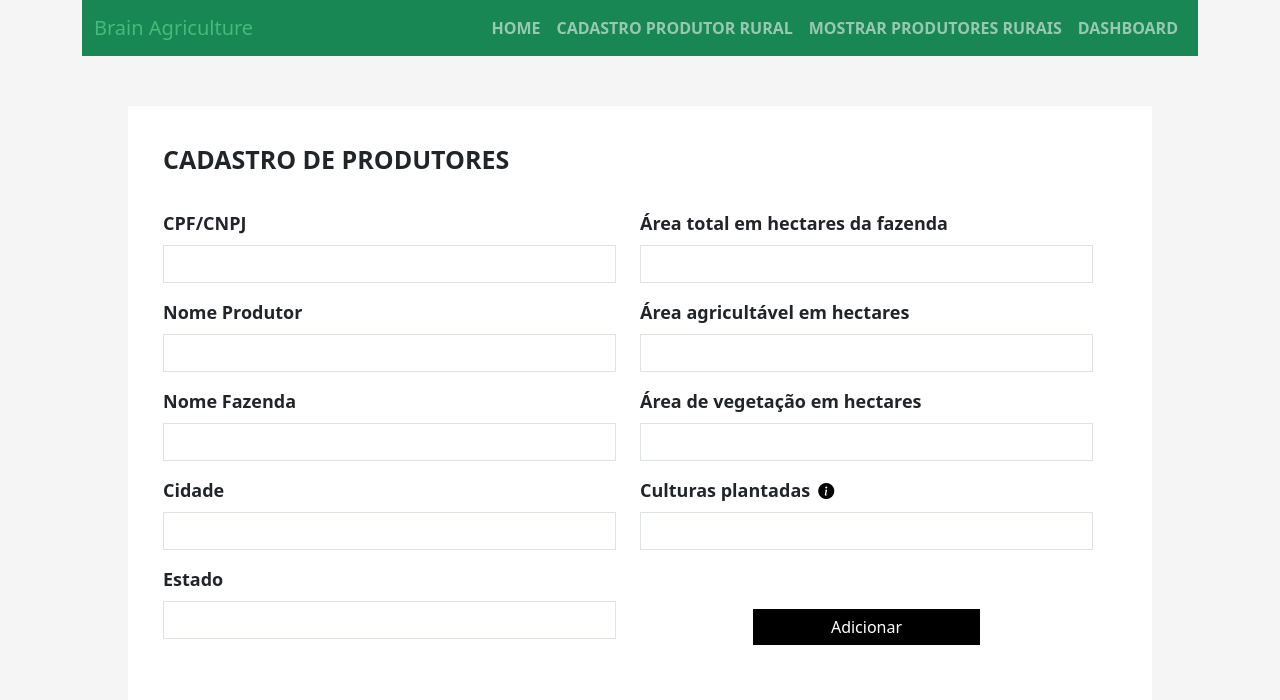
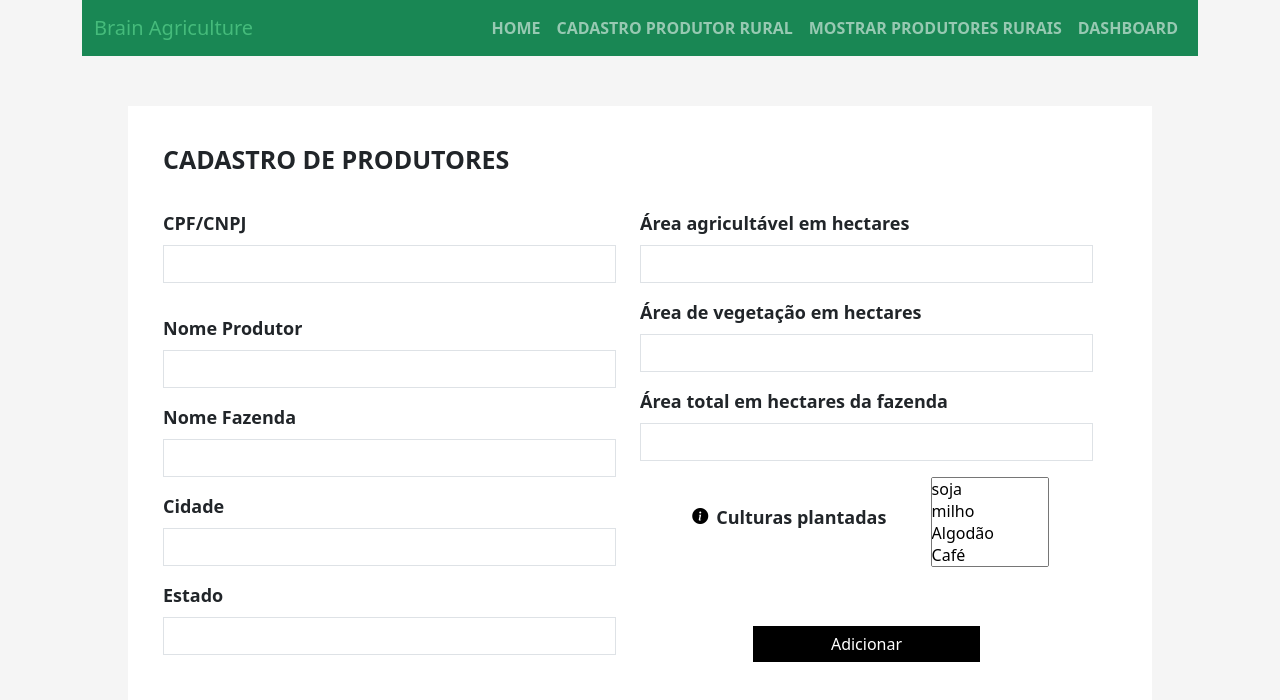
Before and after one commit to thi899/serasa-app, a React (Create React App) app: page /create-user in a window 1280 px wide. Shown: the top 700 px of the page. Built offline with nearby package versions, Linux system fonts and the light colour scheme.

Commit message:
feat(): add fix post and put]

```diff
--- a/package.json
+++ b/package.json
@@ -12,9 +12,11 @@
     "axios": "^1.6.2",
     "bootstrap": "^5.3.2",
     "bootstrap-icons": "^1.11.3",
+    "chart.js": "^4.4.4",
     "cors": "^2.8.5",
     "express": "^4.19.2",
     "react": "^18.2.0",
+    "react-chartjs-2": "^5.2.0",
     "react-dom": "^18.2.0",
     "react-hook-form": "^7.53.0",
     "react-router-dom": "^6.16.0",
--- a/src/App.js
+++ b/src/App.js
@@ -3,9 +3,9 @@ import CreateUser from "./components/User/CreateUser";
 import ShowUser from "./components/User/ShowUser";
 import { Route, Routes } from "react-router-dom";
 import EditUser from "./components/User/EditUser";
-import User from "./components/User/User";
 import Header from "./components/Common/Header";
 import Home from "./components/Layout/Home";
+
 function App() {
   return (
     <div className="App">
@@ -16,7 +16,6 @@ function App() {
 
             <Route path="/" element={<Home />} />
             <Route path="/edit-user/:id" element={<EditUser />} />
-            <Route path="/user/:id" element={<User />} />
             <Route path="/create-user" element={<CreateUser />} />
             <Route path="/show-user" element={<ShowUser />} />
           </Routes>
--- a/src/components/User/CreateUser.js
+++ b/src/components/User/CreateUser.js
@@ -1,8 +1,8 @@
 import React, { useState } from 'react'
-import {useNavigate } from "react-router-dom";
+import { useNavigate } from "react-router-dom";
 import Loader from '../Common/Loader';
 import './User.css';
-import {cpfMask} from '../../masks/cpf-mask.js'
+import { cpfMask } from '../../masks/cpf-mask.js'
 import axios from "axios";
 
 const CreateUser = () => {
@@ -23,11 +23,54 @@ const CreateUser = () => {
         culturas_plantadas: ""
     });
 
-    const [errorMessage, setErrorMessage] = React.useState("");
+    const [errorMessageCpfCnpj, setErrorMessageCpfCnpj] = useState("");
+
+    const [errorMessageTotalAreaFarm, setErrorMessageTotalAreaFarm] = useState("");
+
+    const [isDisabled, setDisabled] = useState(false);
 
     const handleInput = (event) => {
         event.preventDefault();
         const { name, value } = event.target;
+
+        setUser({ ...user, [name]: value });
+    }
+
+    const handleSelectInput = (event) => {
+        event.preventDefault();
+        const { name } = event.target;
+
+        const select = document.getElementById("culturas_plantadas");
+        const options = select.options;
+        let listSelectOptions = [""];
+        let value = "";
+
+        for (var i = 0; i < options.length; i++) {
+            if (options[i].selected) {
+                listSelectOptions.push(options[i].value);
+
+                value = listSelectOptions.toString().replace(",", "");
+                console.log(value)
+            }
+        }
+
+        setUser({ ...user, [name]: value });
+    }
+
+    const handleTotalFarmAreaInput = (event) => {
+        event.preventDefault();
+
+        const { name, value } = event.target;
+
+        if (+user.area_vegetacao_hectares + +user.area_agricultavel_hectares > value) {
+            setErrorMessageTotalAreaFarm("A soma de área agrícultável e vegetação, não pode ser maior que a área total da fazenda");
+            setDisabled(true);
+        }
+
+        else {
+            setErrorMessageTotalAreaFarm("");
+            setDisabled(false);
+        }
 
         setUser({ ...user, [name]: value });
     }
@@ -45,12 +88,14 @@ const CreateUser = () => {
 
         console.log("onlyNumbersValue", onlyNumbersValue)
 
-        if(onlyNumbersValue?.length !== 11 || onlyNumbersValue?.length !== 14) {
-            setErrorMessage("Cpf ou Cnpj Inválido")
+        if (onlyNumbersValue?.length !== 11 || onlyNumbersValue?.length !== 14) {
+            setErrorMessageCpfCnpj("Cpf ou Cnpj Inválido");
+            setDisabled(true);
         }
 
-                        if(onlyNumbersValue?.length === 11 ||  onlyNumbersValue?.length === 14 || onlyNumbersValue === undefined) {
-                        setErrorMessage("")
+        if (onlyNumbersValue?.length === 11 || onlyNumbersValue?.length === 14 || onlyNumbersValue === undefined) {
+            setErrorMessageCpfCnpj("");
+            setDisabled(false);
         }
 
 
@@ -76,7 +121,8 @@ const CreateUser = () => {
                             area_total_hectares_fazenda: "",
                             area_agricultavel_hectares: "",
                             area_vegetacao_hectares: "",
-                        culturas_plantadas: ""})
+                            culturas_plantadas: ""
+                        })
                         navigate('/show-user');
                     } else {
                         console.error('Form submission failed!');
@@ -88,7 +134,7 @@ const CreateUser = () => {
 
         } catch (error) {
             setError(error.message);
-        } finally{
+        } finally {
             setIsLoading(false);
         }
     }
@@ -103,52 +149,63 @@ const CreateUser = () => {
             <form className='row' onSubmit={handleSubmit}>
                 <div className='column'>
 
-                <div className="col-smmb-3">
+                    <div className="mb-3">
                         <label for="name" className="form-label">CPF/CNPJ</label>
-                    <input maxLength={18} type="text" className="form-control" id="cpf_cnpj" name="cpf_cnpj" value={user.cpf_cnpj} onChange={handleCpfInput} />
-                    {errorMessage && <div className="error-message"> {errorMessage} </div>}
+                        <input required maxLength={18} type="text" className="form-control" id="cpf_cnpj" name="cpf_cnpj" value={user.cpf_cnpj} onChange={handleCpfInput} />
+                        {errorMessageCpfCnpj &&  <span className="error-message"> <i class="mx-1 fa fa-exclamation-circle text-danger bg-light border-0" aria-hidden="true"></i> {errorMessageCpfCnpj} </span>}
                     </div>
                     <div className="mb-3 mt-3">
                         <label for="nome_produtor" className="form-label">Nome Produtor</label>
-                    <input type="text" className="form-control" id="nome_produtor" name="nome_produtor" value={user.nome_produtor} onChange={handleInput} />
+                        <input required type="text" className="form-control" id="nome_produtor" name="nome_produtor" value={user.nome_produtor} onChange={handleInput} />
                     </div>
                     <div className="mb-3">
                         <label for="pwd" className="form-label">Nome Fazenda</label>
-                    <input type="text" className="form-control" id="nome_fazenda" name="nome_fazenda" value={user.nome_fazenda} onChange={handleInput} />
+                        <input required type="text" className="form-control" id="nome_fazenda" name="nome_fazenda" value={user.nome_fazenda} onChange={handleInput} />
                     </div>
                     <div className="mb-3">
                         <label for="pwd" className="form-label">Cidade</label>
-                    <input type="text" className="form-control" id="cidade" name="cidade" value={user.cidade} onChange={handleInput} />
+                        <input required type="text" className="form-control" id="cidade" name="cidade" value={user.cidade} onChange={handleInput} />
                     </div>
                     <div className="mb-3">
                         <label for="pwd" className="form-label">Estado</label>
-                    <input type="text" className="form-control" id="estado" name="estado" value={user.estado} onChange={handleInput} />
+                        <input required type="text" className="form-control" id="estado" name="estado" value={user.estado} onChange={handleInput} />
                     </div>
 
                 </div>
 
                 <div className='column'>
                     <div className="mb-3">
-                    <label for="pwd" className="form-label">Área total em hectares da fazenda</label>
-                    <input type="text" className="form-control" id="area_total_hectares_fazenda" name="area_total_hectares_fazenda" value={user.area_total_hectares_fazenda} onChange={handleInput} />
-                </div>
-                <div className="mb-3">
                         <label for="pwd" className="form-label">Área agricultável em hectares</label>
-                    <input type="text" className="form-control" id="area_agricultavel_hectares" name="area_agricultavel_hectares" value={user.area_agricultavel_hectares} onChange={handleInput} />
+                        <input required type="number" className="form-control" id="area_agricultavel_hectares" name="area_agricultavel_hectares" value={user.area_agricultavel_hectares} onChange={handleInput} />
                     </div>
                     <div className="mb-3">
                         <label for="pwd" className="form-label">Área de vegetação em hectares</label>
-                    <input type="text" className="form-control" id="area_vegetacao_hectares" name="area_vegetacao_hectares" value={user.area_vegetacao_hectares} onChange={handleInput} />
+                        <input required type="number" className="form-control" id="area_vegetacao_hectares" name="area_vegetacao_hectares" value={user.area_vegetacao_hectares} onChange={handleInput} />
                     </div>
                     <div className="mb-3">
-                    <label for="pwd" className="form-label">Culturas plantadas</label>
-                    <button type="button" class="btn-icon-info mx-2" data-toggle="tooltip" data-placement="top" title="Soja, Milho, Algodão, Café, Cana de Açucar">
+                        <label for="pwd" className="form-label">Área total em hectares da fazenda</label>
+                        <input required type="number" className="form-control" id="area_total_hectares_fazenda" name="area_total_hectares_fazenda" value={user.area_total_hectares_fazenda} onChange={handleTotalFarmAreaInput} />
+                        {errorMessageTotalAreaFarm &&  <span className="error-message"> <i class="mx-1 fa fa-exclamation-circle text-danger bg-light border-0" aria-hidden="true"></i> {errorMessageTotalAreaFarm} </span>}
+                    </div>
+
+                    <div className="d-flex justify-content-evenly align-items-center mb-3">
+                        <div class="d-flex align-items-start">
+                            <button type="button" class="btn-icon-info mx-2" data-toggle="tooltip" data-placement="top" title="Mantenha pressionado o botão Ctrl (Windows) ou Command (Mac) para selecionar várias opções.">
                                 <i class="bi bi-info-circle-fill"></i>
                             </button>
-                    <input type="text" className="form-control" id="culturas_plantadas" name="culturas_plantadas" value={user.culturas_plantadas} onChange={handleInput} />
+                            <label for="pwd" className="form-label">Culturas plantadas</label>
+                        </div>
+
+                        <select required onChange={handleSelectInput} name="culturas_plantadas" id="culturas_plantadas" multiple>
+                            <option value="soja">soja</option>
+                            <option value="milho">milho</option>
+                            <option value="Algodão">Algodão</option>
+                            <option value="Café">Café</option>
+                            <option value="Cana de Açucar">Cana de Açucar</option>
+                        </select>
                     </div>
                     <div className="container_button-submit">
-                <button type="submit" className="btn btn-primary submit-btn">Adicionar</button>
+                        <button disabled={isDisabled ? true : false} type="submit" className="btn btn-primary submit-btn">Adicionar</button>
                     </div>
 
                 </div>
--- a/src/components/User/EditUser.js
+++ b/src/components/User/EditUser.js
@@ -3,7 +3,7 @@ import React, { useEffect, useState } from "react";
 import { useParams, useNavigate } from "react-router-dom";
 import Loader from "../Common/Loader";
 import "./User.css";
-import {cpfMask} from '../../masks/cpf-mask.js'
+import { cpfMask } from '../../masks/cpf-mask.js'
 
 const EditUser = () => {
   const [user, setUser] = useState([]);
@@ -12,7 +12,13 @@ const EditUser = () => {
   const { id } = useParams();
   const navigate = useNavigate();
   const getUserApi = "http://localhost:5000/users";
-  const [errorMessage, setErrorMessage] = React.useState("");
+
+
+  const [errorMessageCpfCnpj, setErrorMessageCpfCnpj] = useState("");
+
+  const [errorMessageTotalAreaFarm, setErrorMessageTotalAreaFarm] = useState("");
+
+  const [isDisabled, setDisabled] = useState(false);
 
   useEffect(() => {
     getUser();
@@ -28,6 +34,45 @@ const EditUser = () => {
         console.log(err);
       });
   };
+
+  const handleSelectInput = (event) => {
+    event.preventDefault();
+    const { name } = event.target;
+
+    const select = document.getElementById("culturas_plantadas");
+    const options = select.options;
+    let listSelectOptions = [""];
+    let value = "";
+
+    for (var i = 0; i < options.length; i++) {
+      if (options[i].selected) {
+        listSelectOptions.push(options[i].value);
+
+        value = listSelectOptions.toString().replace(",", "");
+        console.log(value)
+      }
+    }
+
+    setUser({ ...user, [name]: value });
+  }
+
+  const handleTotalFarmAreaInput = (event) => {
+    event.preventDefault();
+
+    const { name, value } = event.target;
+
+    if (+user.area_vegetacao_hectares + +user.area_agricultavel_hectares > value) {
+      setErrorMessageTotalAreaFarm("A soma de área agrícultável e vegetação, não pode ser maior que a área total da fazenda");
+      setDisabled(true);
+    }
+
+    else {
+      setErrorMessageTotalAreaFarm("");
+      setDisabled(false);
+    }
+
+    setUser({ ...user, [name]: value });
+  }
 
   const handleInput = (e) => {
     e.preventDefault();
@@ -49,12 +94,12 @@ const EditUser = () => {
 
     console.log("onlyNumbersValue", onlyNumbersValue)
 
-    if(onlyNumbersValue?.length !== 11 || onlyNumbersValue?.length !== 14) {
-        setErrorMessage("Cpf ou Cnpj Inválido")
+    if (onlyNumbersValue?.length !== 11 || onlyNumbersValue?.length !== 14) {
+      setErrorMessageCpfCnpj("Cpf ou Cnpj Inválido")
     }
 
-                    if(onlyNumbersValue?.length === 11 ||  onlyNumbersValue?.length === 14 || onlyNumbersValue === undefined) {
-                    setErrorMessage("")
+    if (onlyNumbersValue?.length === 11 || onlyNumbersValue?.length === 14 || onlyNumbersValue === undefined) {
+      setErrorMessageCpfCnpj("")
     }
 
 
@@ -94,55 +139,67 @@ const EditUser = () => {
         {error && <p>Error: {error}</p>}
         <p>Editar Cadastro de Produtores</p>
       </div>
+
       <form className='row' onSubmit={handleSubmit}>
         <div className='column'>
 
-            <div className="col-smmb-3">
+          <div className="mb-3">
             <label for="name" className="form-label">CPF/CNPJ</label>
-                <input maxLength={18} type="text" className="form-control" id="cpf_cnpj" name="cpf_cnpj" value={user.cpf_cnpj} onChange={handleCpfInput} />
-                {errorMessage && <div className="error-message"> {errorMessage} </div>}
+            <input required maxLength={18} type="text" className="form-control" id="cpf_cnpj" name="cpf_cnpj" value={user.cpf_cnpj} onChange={handleCpfInput} />
+            {errorMessageCpfCnpj && <span className="error-message"> <i class="mx-1 fa fa-exclamation-circle text-danger bg-light border-0" aria-hidden="true"></i> {errorMessageCpfCnpj} </span>}
           </div>
           <div className="mb-3 mt-3">
             <label for="nome_produtor" className="form-label">Nome Produtor</label>
-                <input type="text" className="form-control" id="nome_produtor" name="nome_produtor" value={user.nome_produtor} onChange={handleInput} />
+            <input required type="text" className="form-control" id="nome_produtor" name="nome_produtor" value={user.nome_produtor} onChange={handleInput} />
           </div>
           <div className="mb-3">
             <label for="pwd" className="form-label">Nome Fazenda</label>
-                <input type="text" className="form-control" id="nome_fazenda" name="nome_fazenda" value={user.nome_fazenda} onChange={handleInput} />
+            <input required type="text" className="form-control" id="nome_fazenda" name="nome_fazenda" value={user.nome_fazenda} onChange={handleInput} />
           </div>
           <div className="mb-3">
             <label for="pwd" className="form-label">Cidade</label>
-                <input type="text" className="form-control" id="cidade" name="cidade" value={user.cidade} onChange={handleInput} />
+            <input required type="text" className="form-control" id="cidade" name="cidade" value={user.cidade} onChange={handleInput} />
           </div>
           <div className="mb-3">
             <label for="pwd" className="form-label">Estado</label>
-                <input type="text" className="form-control" id="estado" name="estado" value={user.estado} onChange={handleInput} />
+            <input required type="text" className="form-control" id="estado" name="estado" value={user.estado} onChange={handleInput} />
           </div>
 
         </div>
 
         <div className='column'>
           <div className="mb-3">
-                <label for="pwd" className="form-label">Área total em hectares da fazenda</label>
-                <input type="text" className="form-control" id="area_total_hectares_fazenda" name="area_total_hectares_fazenda" value={user.area_total_hectares_fazenda} onChange={handleInput} />
-            </div>
-            <div className="mb-3">
             <label for="pwd" className="form-label">Área agricultável em hectares</label>
-                <input type="text" className="form-control" id="area_agricultavel_hectares" name="area_agricultavel_hectares" value={user.area_agricultavel_hectares} onChange={handleInput} />
+            <input required type="number" className="form-control" id="area_agricultavel_hectares" name="area_agricultavel_hectares" value={user.area_agricultavel_hectares} onChange={handleInput} />
           </div>
           <div className="mb-3">
             <label for="pwd" className="form-label">Área de vegetação em hectares</label>
-                <input type="text" className="form-control" id="area_vegetacao_hectares" name="area_vegetacao_hectares" value={user.area_vegetacao_hectares} onChange={handleInput} />
+            <input required type="number" className="form-control" id="area_vegetacao_hectares" name="area_vegetacao_hectares" value={user.area_vegetacao_hectares} onChange={handleInput} />
           </div>
           <div className="mb-3">
-                <label for="pwd" className="form-label">Culturas plantadas</label>
-                <button type="button" class="btn-icon-info mx-2" data-toggle="tooltip" data-placement="top" title="Soja, Milho, Algodão, Café, Cana de Açucar">
+            <label for="pwd" className="form-label">Área total em hectares da fazenda</label>
+            <input required type="number" className="form-control" id="area_total_hectares_fazenda" name="area_total_hectares_fazenda" value={user.area_total_hectares_fazenda} onChange={handleTotalFarmAreaInput} />
+            {errorMessageTotalAreaFarm && <span className="error-message"> <i class="mx-1 fa fa-exclamation-circle text-danger bg-light border-0" aria-hidden="true"></i> {errorMessageTotalAreaFarm} </span>}
+          </div>
+
+          <div className="d-flex justify-content-evenly align-items-center mb-3">
+            <div class="d-flex align-items-start">
+              <button type="button" class="btn-icon-info mx-2" data-toggle="tooltip" data-placement="top" title="Mantenha pressionado o botão Ctrl (Windows) ou Command (Mac) para selecionar várias opções.">
                 <i class="bi bi-info-circle-fill"></i>
               </button>
-                <input type="text" className="form-control" id="culturas_plantadas" name="culturas_plantadas" value={user.culturas_plantadas} onChange={handleInput} />
+              <label for="pwd" className="form-label">Culturas plantadas</label>
+            </div>
+
+            <select required onChange={handleSelectInput} name="culturas_plantadas" id="culturas_plantadas" multiple>
+              <option value="soja">soja</option>
+              <option value="milho">milho</option>
+              <option value="Algodão">Algodão</option>
+              <option value="Café">Café</option>
+              <option value="Cana de Açucar">Cana de Açucar</option>
+            </select>
           </div>
           <div className="container_button-submit">
-            <button type="submit" className="btn btn-primary submit-btn">Editar</button>
+            <button disabled={isDisabled ? true : false} type="submit" className="btn btn-primary submit-btn">Editar</button>
           </div>
 
         </div>
--- a/src/components/User/User.js
+++ /dev/null
@@ -1,53 +0,0 @@
-import axios from "axios";
-import React, { useEffect, useState } from "react";
-import { useParams } from "react-router-dom";
-import "./User.css";
-const EditUser = () => {
-  const [user, setUser] = useState([]);
-  const { id } = useParams();
-  const getUserApi = "http://localhost:5000/user";
-
-  useEffect(() => {
-    getUser();
-  }, []);
-
-  const getUser = () => {
-    axios
-      .get(getUserApi.concat("/") + id)
-      .then((item) => {
-        setUser(item.data);
-      })
-      .catch((err) => {
-        console.log(err);
-      });
-  };
-
-  return (
-    <div className="user mt-5">
-      <table className="table table-bordered">
-    <thead>
-      <tr>
-        <th>Firstname</th>
-        <th>Lastname</th>
-
-      </tr>
-    </thead>
-    <tbody>
-      <tr>
-        <td>Name</td>
-        <td>{user.name}</td>
-      </tr>
-      <tr>
-        <td>Email</td>
-        <td>{user.email}</td>
-      </tr>
-      <tr>
-        <td>Phone</td>
-        <td>{user.phone}</td>
-      </tr>
-    </tbody>
-  </table>
-    </div>
-  );
-};
-export default EditUser;
```
Also changed, not shown: src/components/User/User.css (+14 -1 lines), src/components/User/ShowUser.js (indentation only), 1 other file (tests, documents, lock files or other folders). Lines whose indentation alone changed are shown as unchanged.
